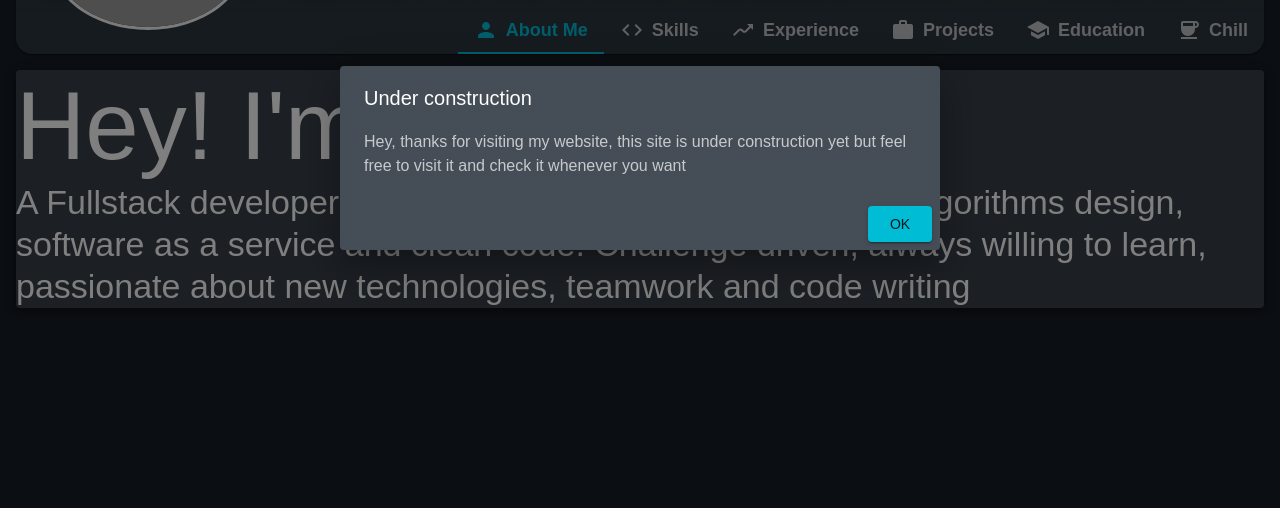
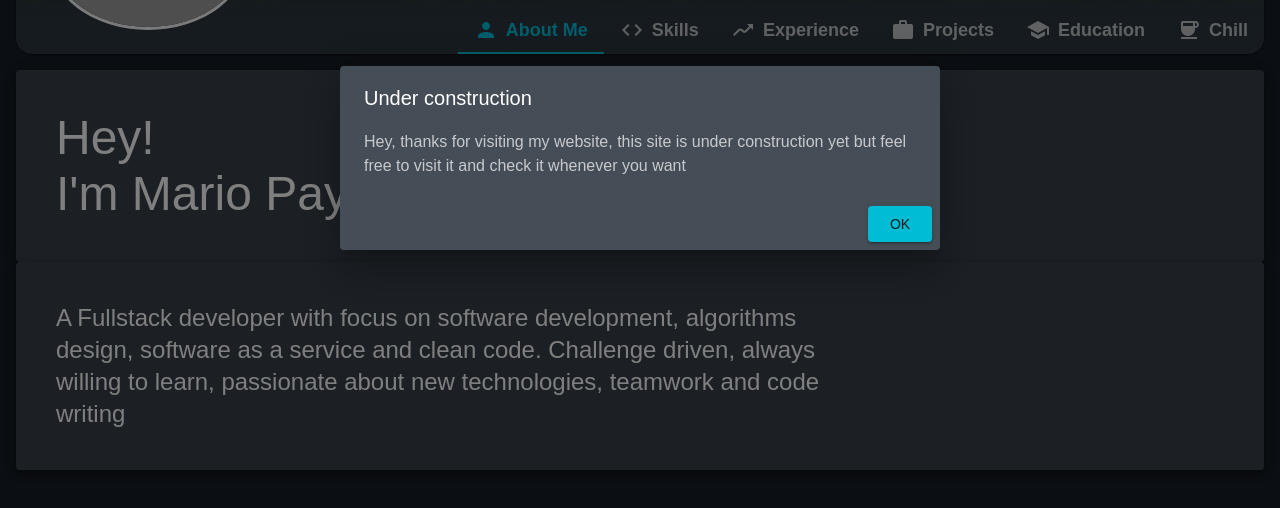
Before and after one commit to MarioPayan/portfolio, a React (Create React App) app: page / in a window 1280 px wide. Shown: the part 242-750 px from the top of the page. Built offline with nearby package versions, Linux system fonts and the light colour scheme; grey boxes are pictures that could not be loaded.

Commit message:
Fixing shared links

```diff
--- a/public/index.html
+++ b/public/index.html
@@ -2,14 +2,14 @@
 <html lang="en">
   <head>
     <meta charset="utf-8" />
-    <link rel="icon" href="%PUBLIC_URL%/favicon.ico" />
+    <link rel="icon" href="%PUBLIC_URL%/images/favicon.png" />
     <meta name="viewport" content="width=device-width, initial-scale=1" />
     <meta name="theme-color" content="#000000" />
     <meta
-      name="description"
-      content="Web site created using create-react-app"
+      name="Mario Payan"
+      content="Hey! I'm Mario Payan"
     />
-    <link rel="apple-touch-icon" href="%PUBLIC_URL%/logo192.png" />
+    <link rel="apple-touch-icon" href="%PUBLIC_URL%/images/favicon.png" />
     <!--
       manifest.json provides metadata used when your web app is installed on a
       user's mobile device or desktop. See https://developers.google.com/web/fundamentals/web-app-manifest/
--- a/src/sections/About.tsx
+++ b/src/sections/About.tsx
@@ -1,15 +1,21 @@
 import React from 'react'
-import {Paper, Typography} from '@mui/material'
+import { Grid, Paper, Typography } from '@mui/material'
 
 const About = () => {
   return (
     <>
       <Paper elevation={5}>
-        <Typography variant='h1'>Hey! I&apos;m Mario Payan</Typography>
-        <Typography variant='h4'>
-          A Fullstack developer with focus on software development, algorithms design, software as a service and clean
-          code. Challenge driven, always willing to learn, passionate about new technologies, teamwork and code writing
-        </Typography>
+        <Grid item container padding={5}>
+          <Grid item xs={8}><Typography variant='h3'>Hey!</Typography></Grid>
+          <Grid item xs={8}><Typography variant='h3'>I&apos;m Mario Payan</Typography></Grid>
+        </Grid>
+      </Paper>
+      <Paper elevation={5}>
+        <Grid item container padding={5}>
+          <Grid item xs={8}><Typography variant='h5'>A Fullstack developer with focus on software development, algorithms design, software as a service and clean
+            code. Challenge driven, always willing to learn, passionate about new technologies, teamwork and code writing
+          </Typography></Grid>
+        </Grid>
       </Paper>
     </>
   )
```
Also changed, not shown: package.json (+2 -5 lines).
